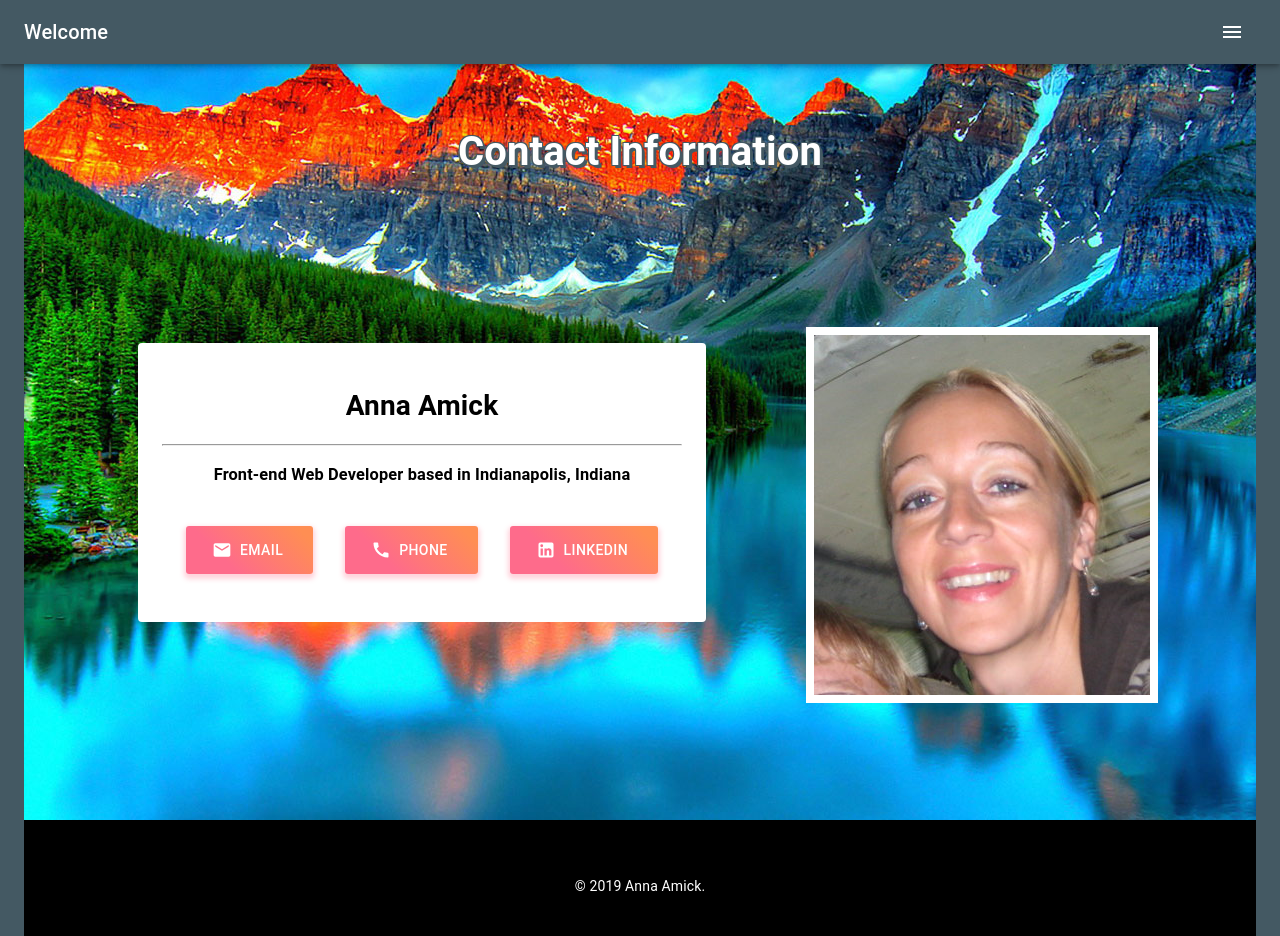
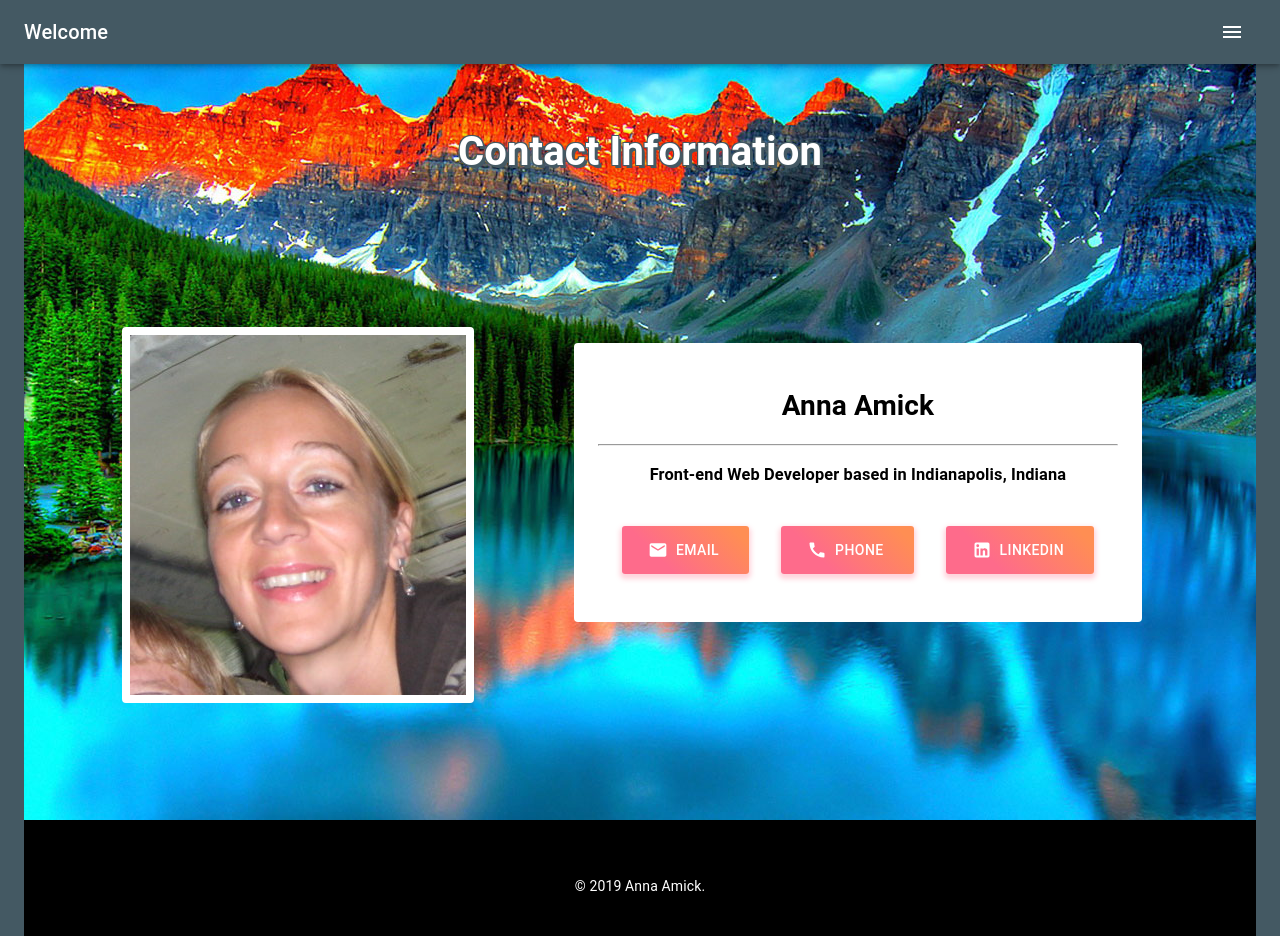
Before and after one commit to aamick/annaamick.com, a React (Create React App) app: page /contact-info in a window 1280 px wide. Built offline with nearby package versions, Linux system fonts and the light colour scheme.

Commit message:
clean up css

```diff
--- a/src/Screens/ContactInfo.js
+++ b/src/Screens/ContactInfo.js
@@ -21,18 +21,6 @@ const useStyles = makeStyles({
     height: 48,
     padding: '0 30px',
     boxShadow: '0 3px 5px 2px rgba(255, 105, 135, .3)'
-  },
-  label: {
-    textTransform: 'capitalize'
-  },
-  name: {
-    webkitTextStroke: '1px #445963',
-    color: 'white',
-    textShadow: `3px 3px 0 #445963,
-     -1px -1px 0 #445963,
-      1px -1px 0 #445963,
-      -1px 1px 0 #445963,
-       1px 1px 0 #445963`
   }
 })
 
@@ -56,13 +44,21 @@ const ContactBlurb = ({ startIcon, text, children }) => {
 }
 
 export default function ContactInfo() {
-  const classes = useStyles()
-
   return (
     <Layout pageTitle="Contact Information">
       <Container maxWidth="lg">
         <Box p={4} my={10}>
           <Box display="flex" color="common.white" flexWrap="wrap" justifyContent="space-around">
+            <Box display="flex" justifyContent="center" alignItems="center">
+              <Box minWidth={200}>
+                <img
+                  src="/photos/face-pic.jpg"
+                  border={8}
+                  alt="foreground"
+                  style={{ width: '100%', borderRadius: 4 }}
+                />
+              </Box>
+            </Box>
             <Box minWidth={300} p={2}>
               <Box
                 textAlign="center"
@@ -91,17 +87,6 @@ export default function ContactInfo() {
                 </Box>
               </Box>
             </Box>
-            <Box display="flex" justifyContent="center" alignItems="center">
-              <Box minWidth={200}>
-                <img
-                  src="/photos/face-pic.jpg"
-                  border={8}
-                  className={classes.facepic}
-                  alt="foreground"
-                  style={{ width: '100%' }}
-                />
-              </Box>
-            </Box>
           </Box>
         </Box>
       </Container>
```
